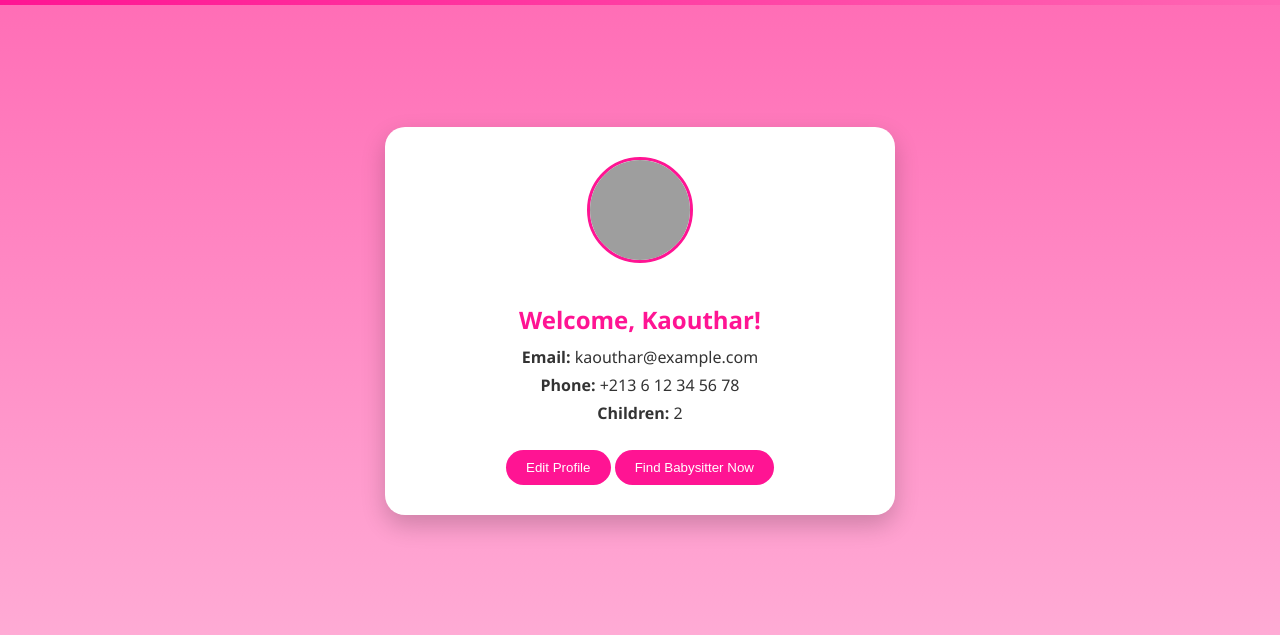
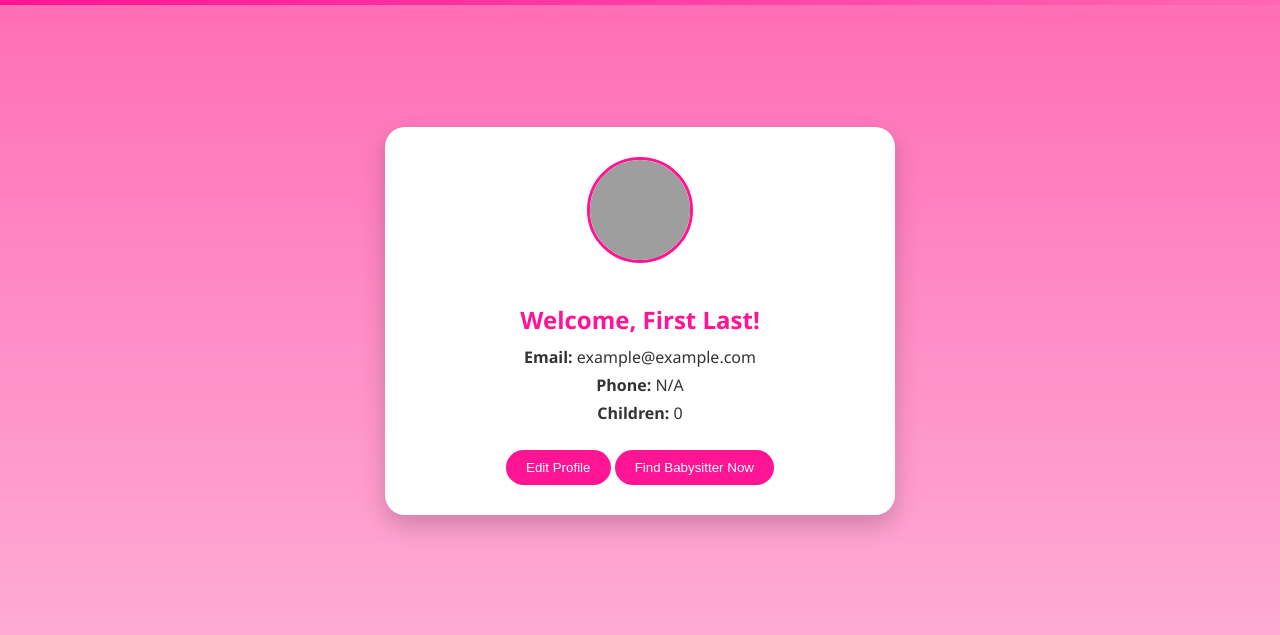
Before and after one commit to kaouthargherbi/SWEETBABYSITTER, a plain HTML site: page saveprofilefather.html in a window 1280 px wide. Shown: the part 79-714 px from the top of the page. Drawn offline with Linux system fonts and the light colour scheme; grey boxes are pictures that could not be loaded.

Commit message:
Update saveprofilefather.html

```diff
--- a/saveprofilefather.html
+++ b/saveprofilefather.html
@@ -130,9 +130,18 @@
     </div>
 
     <script>
+        const firstName = localStorage.getItem("firstName") || "First";
+        const lastName = localStorage.getItem("lastName") || "Last";
+        const fullName = firstName + " " + lastName;
+        const email = localStorage.getItem("email") || "example@example.com";
+        const phone = localStorage.getItem("phone") || "N/A";
+        const children = localStorage.getItem("children") || "0";
 
+        document.getElementById("fullName").textContent = fullName;
+        document.getElementById("email").textContent = email;
+        document.getElementById("phone").textContent = phone;
+        document.getElementById("children").textContent = children;
     </script>
-
 </body>
 
 </html>
```
